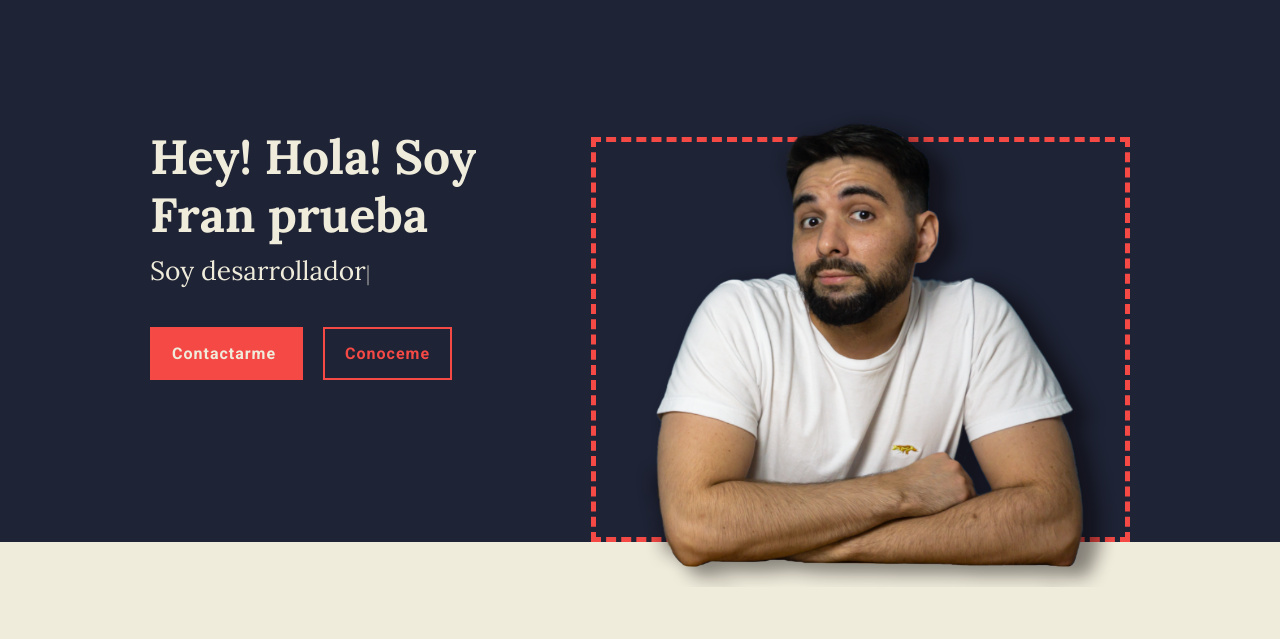
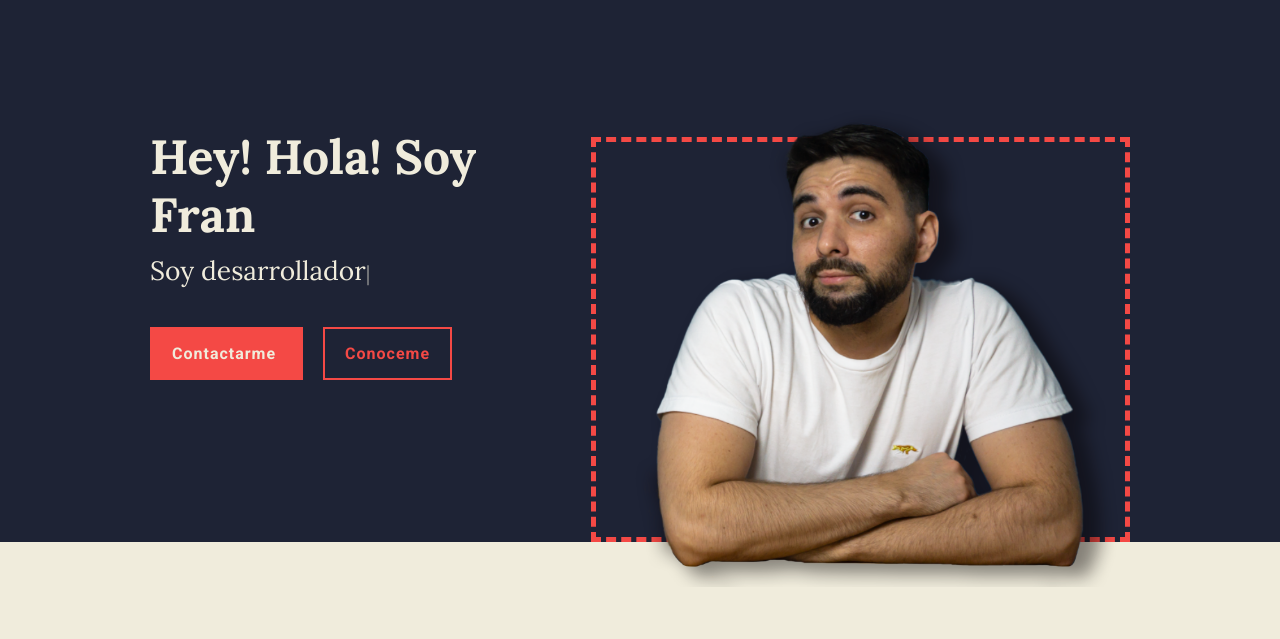
Before and after one commit to FrancoRaya/portfolio, a website: page index.html in a window 1280 px wide. Shown: the part 98-737 px from the top of the page. Drawn offline with nearby package versions, Linux system fonts and the light colour scheme.

Commit message:
corrección prueba

```diff
--- a/index.html
+++ b/index.html
@@ -79,7 +79,7 @@
         <section class="header">
             <div class="header-box">
                 <h1 id="inicio">
-                    Hey! Hola! Soy Fran prueba
+                    Hey! Hola! Soy Fran
                 </h1>
 
                 <p>
```
